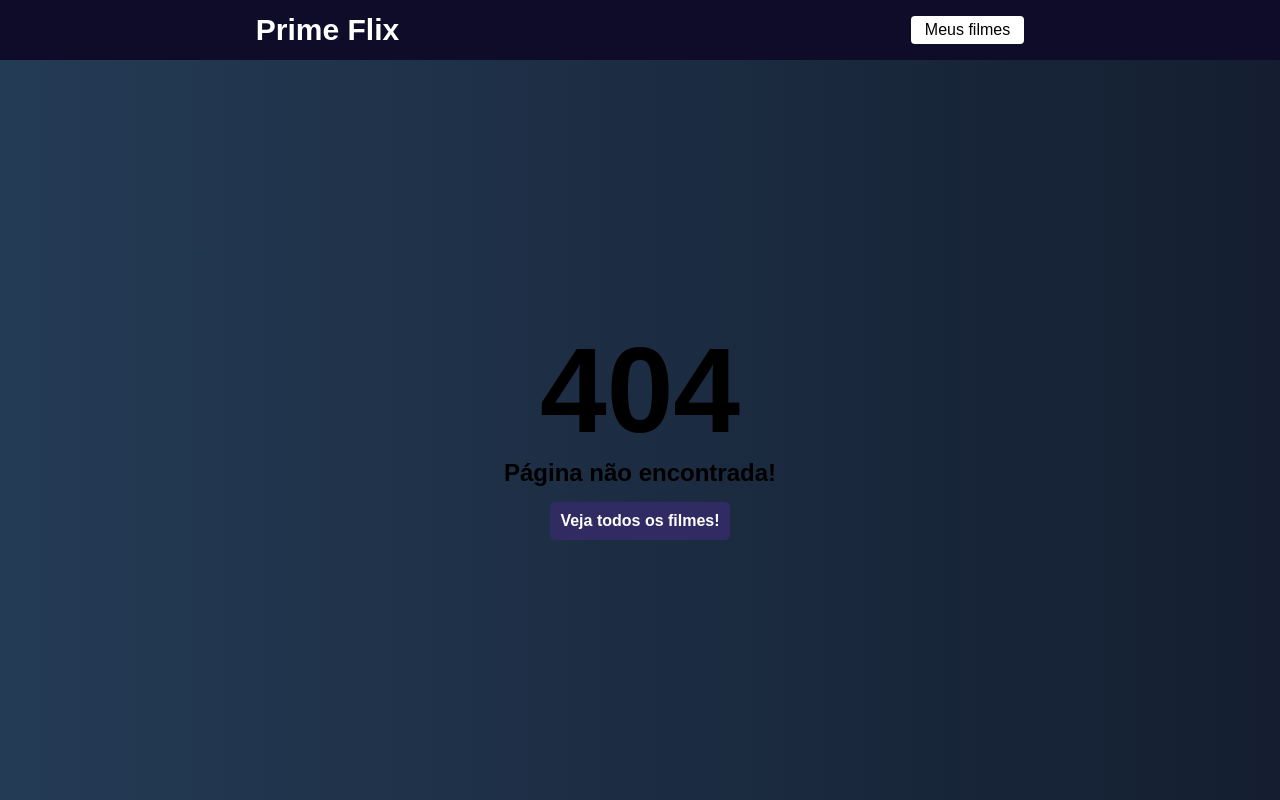
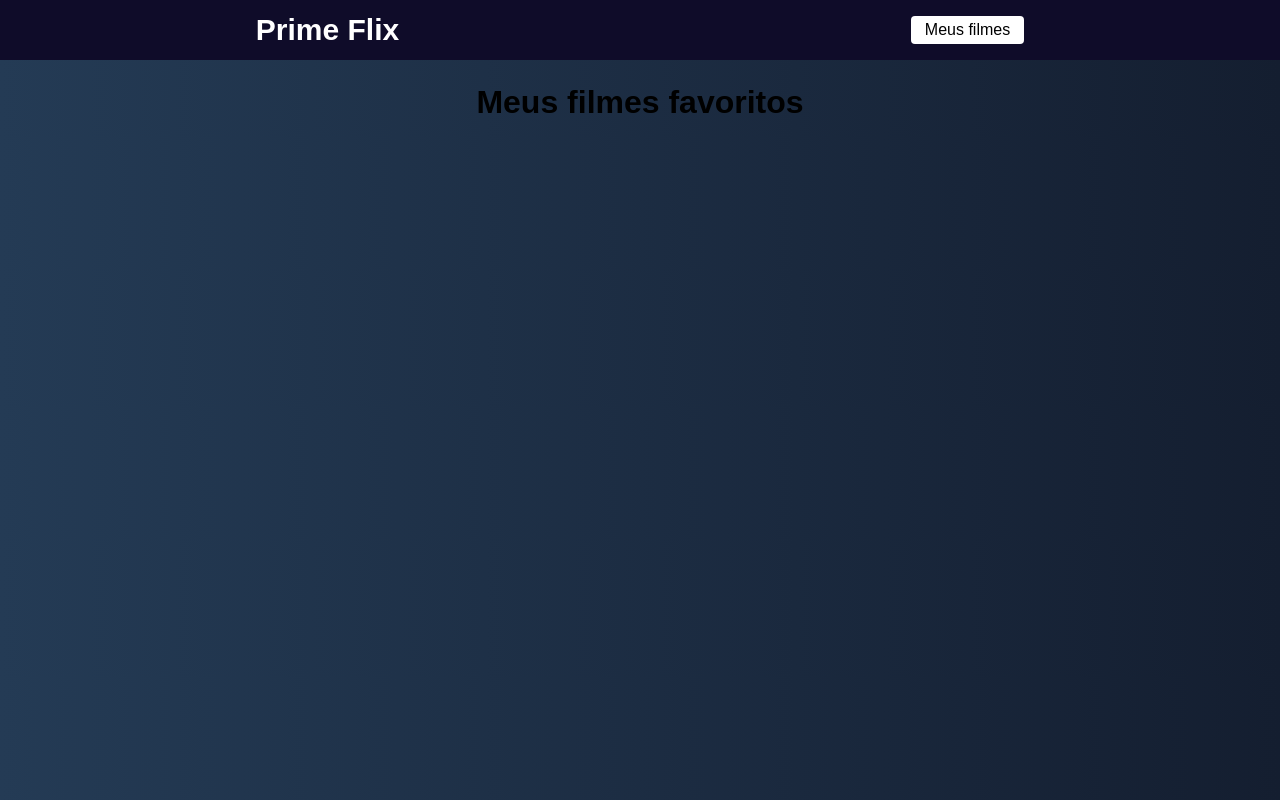
Before and after one commit to CristianoSFMothe/prime-flix, a React (Create React App) app: page /favorites in a window 1280 px wide. Before the commit this address had no page. Built offline with nearby package versions, Linux system fonts and the light colour scheme.

Commit message:
:rocket: tela de favoritos

```diff
--- /dev/null
+++ b/src/pages/Favorites/favorites.css
@@ -0,0 +1,38 @@
+.my-films {
+  margin-top: 24px;
+  display: flex;
+  flex-direction: column;
+  align-items: center;
+}
+
+.my-films h1 {
+  margin-bottom: 14px;
+}
+
+.my-films span{
+  font-size: 18px;
+}
+
+.my-films ul {
+  width: 720px;
+}
+
+.my-films ul li {
+  list-style: none;
+  display: flex;
+  justify-content: space-between;
+  align-items: center;
+  margin-bottom: 14px;
+}
+
+.my-films div{
+  display: flex;
+  justify-content: center;
+  align-items: center;
+}
+
+.my-films div a {
+  text-decoration: none;
+  color: #2e5077;
+  margin-right: 14px;
+}
--- /dev/null
+++ b/src/pages/Favorites/index.js
@@ -0,0 +1,37 @@
+import { useEffect, useState } from 'react';
+import { Link } from 'react-router-dom';
+
+import './favorites.css';
+function Favorites() {
+  const [films, setFilms] = useState([]);
+
+  useEffect(() => {
+    const myListFilms = localStorage.getItem('@primeFlix');
+
+    setFilms(JSON.parse(myListFilms) || []);
+
+  }, []);
+
+  return (
+    <div className='my-films' id='my-films'>
+      <h1>Meus filmes favoritos</h1>
+
+      <ul>
+        {films.map((item) => {
+          return(
+            <li key={item.id}>
+              <span>{item.title}</span>
+
+              <div>
+                <Link to={`/filme/${item.id}`}>Ver detalhes</Link>
+                <button>Excluir</button>
+              </div>
+            </li>
+          )
+        })}
+      </ul>
+    </div>
+  )
+}
+
+export default Favorites;
--- a/src/routes.js
+++ b/src/routes.js
@@ -4,7 +4,8 @@ import  Home from './pages/Home';
 import  Film from './pages/Film';
 
 import Header from './components/Header';
-import Erro from "./pages/Erro";
+import Erro from './pages/Erro';
+import Favorites from './pages/Favorites';
 
 function RoutesApp() {
   return (
@@ -13,6 +14,7 @@ function RoutesApp() {
       <Routes>
         <Route path='/' element={ <Home /> } />
         <Route path='/filme/:id' element={ <Film /> } />
+        <Route path='/favorites' element={ <Favorites /> } />
 
         <Route path='*' element={ <Erro />} />
       </Routes>
```
